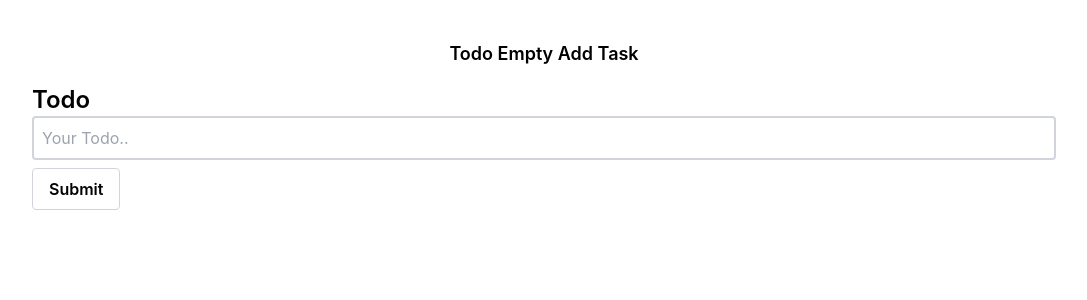
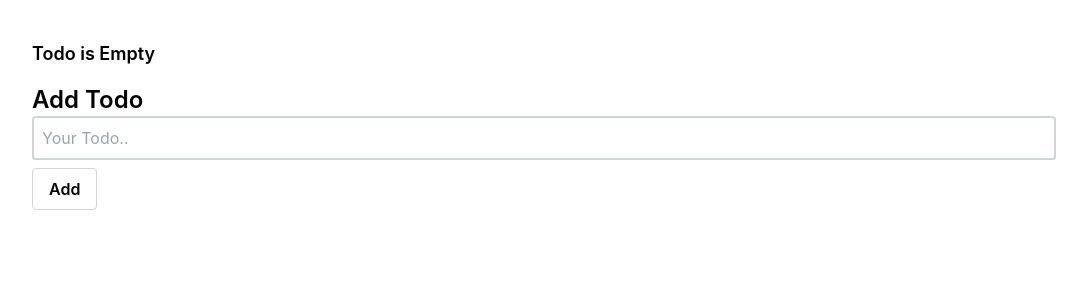
Before and after one commit to amitark7/Todo-React, a React (Create React App) app: page / in a window 1280 px wide. Shown: the top 300 px of the page, without its empty margins (96-1183 px from the left). Built offline with nearby package versions, Linux system fonts and the light colour scheme.

Commit message:
change update functionality

```diff
--- a/src/component/AddTodos.js
+++ b/src/component/AddTodos.js
@@ -1,11 +1,24 @@
-import React, { useState } from "react";
+import React, { useEffect, useState } from "react";
 
-const AddTodos = ({ addTodo, isEmpty }) => {
+const AddTodos = ({ addTodo, isEmpty, todos, todoId, isUpdate }) => {
   const [input, setInput] = useState("");
+
+  //This function get perticular task and update input box to update todo
+  const updateTodos = () => {
+    const todo = todos.find((todo) => todo.id === todoId);
+    if (todo) {
+      setInput(todo.todoText);
+    }
+  };
+
+  //We check index when isUpdate true or false
+  useEffect(() => {
+    updateTodos();
+  }, [isUpdate]);
 
   return (
     <div className="w-full mt-4">
-      <h3 className="font-semibold lg:text-2xl">Todo</h3>
+      <h3 className="font-semibold lg:text-2xl">Add Todo</h3>
       <input
         type="text"
         value={input}
@@ -22,7 +35,7 @@ const AddTodos = ({ addTodo, isEmpty }) => {
         }}
         className="border border-gray-300 p-2 rounded text-xs mt-2 font-semibold lg:text-base lg:px-4"
       >
-        Submit
+        {isUpdate ? "Update" : "Add"}
       </button>
     </div>
   );
--- a/src/component/TodoItem.js
+++ b/src/component/TodoItem.js
@@ -1,5 +1,5 @@
 import React from "react";
-import { AiFillDelete } from "react-icons/ai";
+import { MdDelete } from "react-icons/md";
 import { BiSolidEditAlt } from "react-icons/bi";
 
 const TodoItem = ({ todoItem, handleIsComplete, updateTodo, deleteTodo }) => {
@@ -32,7 +32,7 @@ const TodoItem = ({ todoItem, handleIsComplete, updateTodo, deleteTodo }) => {
           ""
         )}
         <button className="text-lg text-black" onClick={() => deleteTodo(id)}>
-          <AiFillDelete />
+          <MdDelete />
         </button>
         <button className="text-lg text-black" onClick={() => updateTodo(id)}>
           <BiSolidEditAlt />
--- a/src/component/Todos.js
+++ b/src/component/Todos.js
@@ -5,13 +5,33 @@ import AddTodos from "./AddTodos";
 const Todos = () => {
   const [todos, setTodos] = useState([]);
   const [isEmpty, setIsEmpty] = useState(false);
+  const [todoId, setTodoId] = useState();
+  const [isUpdate, setIsUpdate] = useState(false);
 
   //Add new todo
   const addTodo = (todoText) => {
+    //if inputBox empty then we do nothing simply return or disabled the button and set border red of input box
     if (todoText.length === 0) {
       setIsEmpty(true);
       return;
     } else {
+      //Also we check index for updating task if findIndex>=0 then isUpdate true then we handle function according to isUpdate
+      const findIndex = todos.findIndex((todo) => todo.id === todoId);
+      if (findIndex >= 0) {
+        //We find object through todoID and update todo
+        setTodos(
+          todos.map((todo) => {
+            if (todo.id === todoId) {
+              return { ...todo, todoText };
+            } else {
+              return todo;
+            }
+          })
+        );
+        setTodoId();
+        setIsUpdate(false);
+      } else {
+        //If no index exist thats means we add the todo
         setIsEmpty(false);
         const newTodo = {
           id: Date.now(),
@@ -19,6 +39,7 @@ const Todos = () => {
           iComplete: false,
         };
         setTodos([newTodo, ...todos]);
+      }
     }
   };
 
@@ -42,23 +63,14 @@ const Todos = () => {
 
   //Update todo through prompt
   const updateTodo = (id) => {
-    const editedTodo = prompt("Edit the todo:");
-    if (editedTodo !== null) {
-      setTodos(
-        todos.map((todo) => {
-          if (todo.id === id) {
-            return { ...todo, todoText: editedTodo };
-          }
-        })
-      );
-    }
+    setTodoId(id);
+    setIsUpdate(true);
   };
+
   return (
     <div className="w-4/5 mx-auto mt-10 h-full">
       {todos.length === 0 ? (
-        <h1 className="mb-4 font-semibold text-lg text-center">
-          Todo Empty Add Task
-        </h1>
+        <h1 className="mb-4 font-semibold text-lg ">Todo is Empty</h1>
       ) : (
         <h1 className="mb-4 font-semibold text-lg">Todo App</h1>
       )}
@@ -73,7 +85,13 @@ const Todos = () => {
           />
         );
       })}
-      <AddTodos addTodo={addTodo} isEmpty={isEmpty} />
+      <AddTodos
+        addTodo={addTodo}
+        isEmpty={isEmpty}
+        todoId={todoId}
+        todos={todos}
+        isUpdate={isUpdate}
+      />
     </div>
   );
 };
```
Lines whose indentation alone changed are shown as unchanged.
